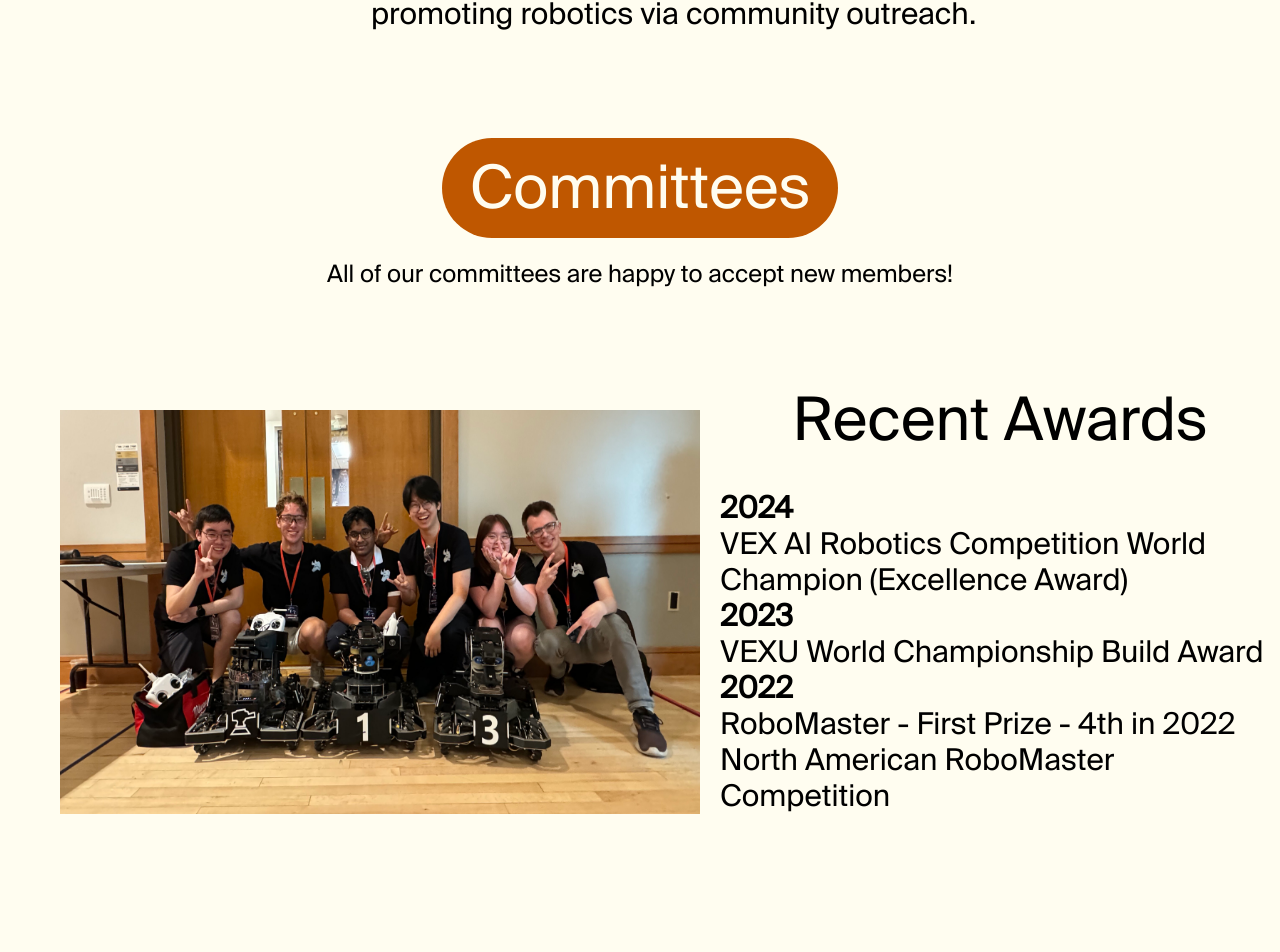
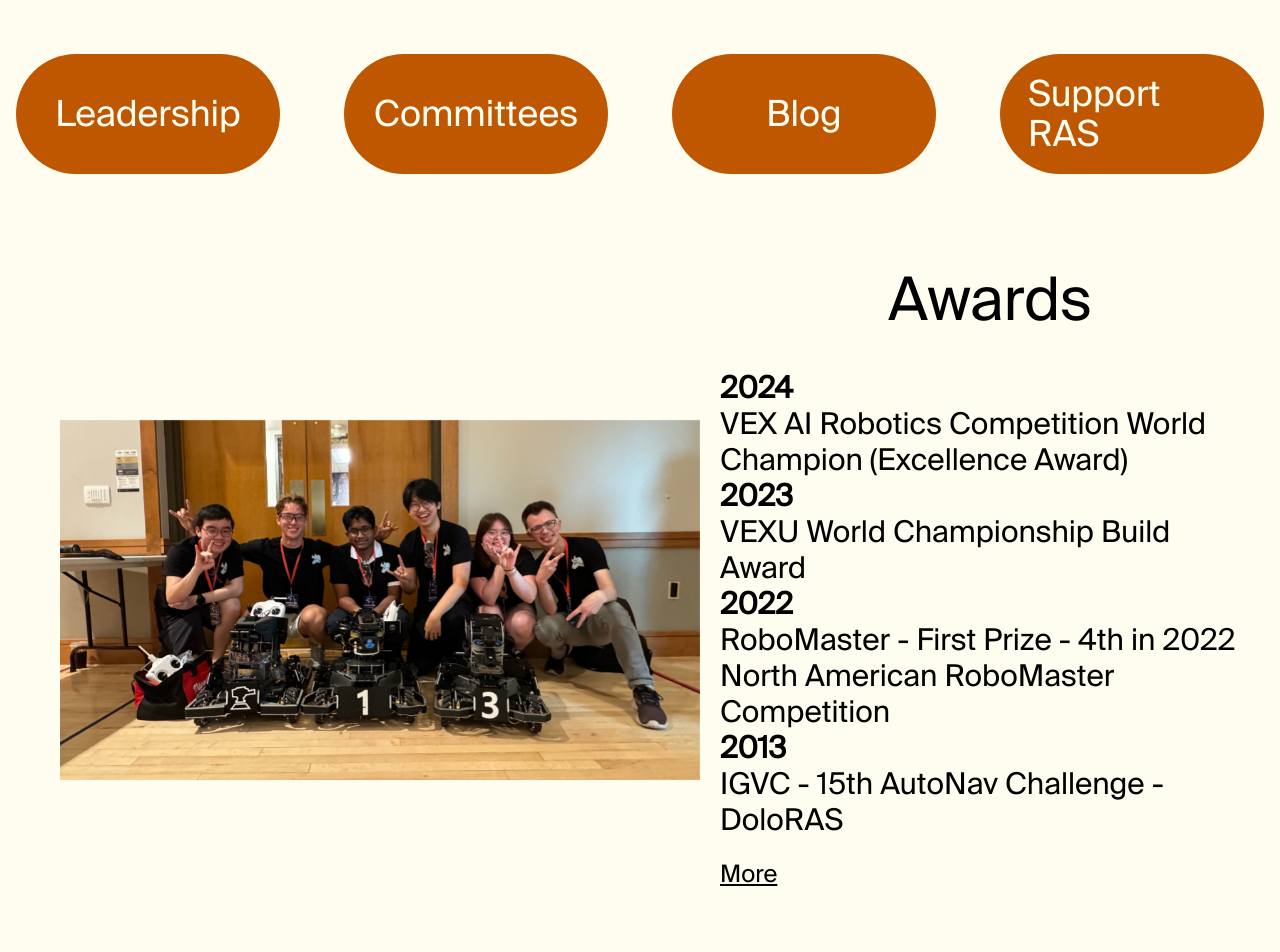
Before and after one commit to ZaidA2023/site_RAS_V3, a Next.js app: page / in a window 1280 px wide. Shown: the part 1278-2230 px from the top of the page. Before the commit the page ends 2092 px from the top, so only its background shows below. Built offline with nearby package versions, Linux system fonts and the light colour scheme.

Commit message:
Transitions messed up? IDK how

```diff
--- a/src/app/committees/page.tsx
+++ b/src/app/committees/page.tsx
@@ -9,7 +9,7 @@ return (
 <div>
   <Navbar scrollSet = {false} opacitySet = {false}/>
   {/* VexU title and slides */}
-  <div className = "mt-30 text-black flex">
+  <div className = " text-black flex">
   <div className = "text-start ml-20 text-4xl">
     VEXU
   </div>
--- a/src/app/components/Navbar.tsx
+++ b/src/app/components/Navbar.tsx
@@ -20,8 +20,9 @@ const Navbar: React.FC<NavbarProps> = ({
 }) => {
   const sections: NavSection[] = useMemo(() => [
     { id: '', label: 'Home' },
-    { id: 'committees', label: 'Committees' },
-    { id: 'contact', label: 'Contact' },
+    { id: '#committees', label: 'Join' },
+    { id: 'support', label: 'Supporters' },
+    { id: 'blog', label: 'Blog' },
   ], []);
 
   const [opacity, setOpacity] = useState<number>(scrollSet ? 0 : 1);
@@ -83,7 +84,7 @@ const Navbar: React.FC<NavbarProps> = ({
               key={section.id}
               href={`/${section.id}`}
               className={`
-                px-4 py-2 rounded-full font-bold transition duration-300
+                px-4 py-2 rounded-full font-bold transition duration-300 hover:cursor-pointer
                 pointer-events-auto border-transparent hover:bg-[#BF5700] hover:text-white
                 ${scrolled ? 'clickable' : ""}
                 ${scrolled && !inverse ? 'text-black' : 'text-white'}
--- /dev/null
+++ b/src/app/components/fade.tsx
@@ -0,0 +1,99 @@
+import { useState } from "react";
+
+export default function Awards() {
+  const initialHeader = "Awards";
+  const initialAwardContent = (
+    <>
+      <div className="font-bold">2024</div>
+      VEX AI Robotics Competition World Champion (Excellence Award)
+      <br />
+      <div className="font-bold">2023</div> VEXU World Championship Build Award
+      <br />
+      <div className="font-bold">2022</div> RoboMaster - First Prize - 4th in 2022 North American RoboMaster Competition
+      <div className="font-bold">2013</div>
+      IGVC - 15th AutoNav Challenge - DoloRAS
+      <br />
+    </>
+  );
+
+  const newHeader = "";
+  const newAwardContent = (
+    <>
+      <div className="font-bold">2007</div>
+      IGVC JAUS Level 1 Award; BlastyRAS
+      <br />
+      IEEE Region 5 - 5th Best Run - Whiny 1.1
+      <br />
+      FIRST - Rookie All-Star Award
+      <br />
+      Nationals Qualification - TinMan
+      <br />
+      <div className="font-bold">2006</div>
+      IGVC - Highest Rookie Score
+      <br />
+      IEEE Region 5 - Final Qualification
+      <br />
+      4th Highest Score - Whiny
+      <br />
+      DPRG - 2nd Place - RASlow
+      <br />
+      BEST Mentor Award
+      <br />
+      <div className="font-bold">2005</div>
+      DPRG - RoboRama 2nd Place
+      <br />
+      <div className="font-bold">2004</div>
+      IEEE Region 5 - Finals Qualification - Kim Smith
+      <br />
+    </>
+  );
+
+  const [headerText, setHeaderText] = useState(initialHeader);
+  const [awardContent, setAwardContent] = useState(initialAwardContent);
+  // Controls the fade transition
+  const [visible, setVisible] = useState(true);
+  // Tracks the current view
+  const [view, setView] = useState("initial");
+
+  const handleClick = () => {
+    // Fade out current text
+    setVisible(false);
+    setTimeout(() => {
+      if (view === "initial") {
+        setHeaderText(newHeader);
+        setAwardContent(newAwardContent);
+        setView("new");
+      } else {
+        setHeaderText(initialHeader);
+        setAwardContent(initialAwardContent);
+        setView("initial");
+      }
+      setVisible(true);
+    }, 500); // transition time
+  };
+
+  return (
+    <div className="p-5">
+      <div
+        className={`text-6xl relative text-center text-black transition-opacity duration-500 ${
+          visible ? "opacity-100" : "opacity-0"
+        }`}
+      >
+        {headerText}
+      </div>
+      <div
+        className={`flex flex-col w-full text-black text-3xl mt-10 text-start transition-opacity duration-500 ${
+          visible ? "opacity-100" : "opacity-0"
+        }`}
+      >
+        {awardContent}
+      </div>
+      <button
+        onClick={handleClick}
+        className="text-black underline text-2xl mt-5 hover:cursor-pointer"
+      >
+        {view === "initial" ? "More" : "Back"}
+      </button>
+    </div>
+  );
+}
--- a/src/app/components/slides.tsx
+++ b/src/app/components/slides.tsx
@@ -15,32 +15,32 @@ export namespace slides {
     { id: 5, img: '/images/demobots/chess5.jpg' },
   ];
   export const rbmSlides = [
-    { id: 1, img: '' },
-    { id: 2, img: '' },
-    { id: 3, img: '' },
-    { id: 4, img: '' },
-    { id: 5, img: '' },
+    // { id: 1, img: '' },
+    // { id: 2, img: '' },
+    // { id: 3, img: '' },
+    // { id: 4, img: '' },
+    // { id: 5, img: '' },
   ];
   export const igvcSlides = [
-    { id: 1, img: '' },
-    { id: 2, img: '' },
-    { id: 3, img: '' },
-    { id: 4, img: '' },
-    { id: 5, img: '' },
+    // { id: 1, img: '' },
+    // { id: 2, img: '' },
+    // { id: 3, img: '' },
+    // { id: 4, img: '' },
+    // { id: 5, img: '' },
   ];
   export const thonSlides = [
-    { id: 1, img: '' },
-    { id: 2, img: '' },
-    { id: 3, img: '' },
-    { id: 4, img: '' },
-    { id: 5, img: '' },
+    // { id: 1, img: '' },
+    // { id: 2, img: '' },
+    // { id: 3, img: '' },
+    // { id: 4, img: '' },
+    // { id: 5, img: '' },
   ];
   export const advSlides = [
-    { id: 1, img: '' },
-    { id: 2, img: '' },
-    { id: 3, img: '' },
-    { id: 4, img: '' },
-    { id: 5, img: '' },
+    // { id: 1, img: '' },
+    // { id: 2, img: '' },
+    // { id: 3, img: '' },
+    // { id: 4, img: '' },
+    // { id: 5, img: '' },
   ];
 }
 
--- a/src/app/page.tsx
+++ b/src/app/page.tsx
@@ -7,6 +7,8 @@ import React, { useEffect, useState } from 'react';
 import dynamic from 'next/dynamic';
 import Slideshow from './components/Slideshow';
 import {slides, Redir} from './components/slides';
+import Awards from './components/fade';
+import Committees from "./committees/page";
 
 
 //console.log(fetchData());
@@ -125,70 +127,89 @@ export default function Home() {
 
       {/* Post-home, about */}
       <div id="parent">
-        <div id="narrow" className="text-7xl text-center relative text-black flex-col left-15 mt-40">
+        <div id="narrow" className="text-7xl text-center relative text-black flex-col left-15 mt-30">
           What <br /> is <br /> RAS?
         </div>
-        <div id="wide" className="flex text-3xl justify-center text-black mt-45 relative leading-12">
+        <div id="wide" className="flex text-3xl justify-center text-black mt-35 relative leading-12">
           We are a student organization open to students from any background and major.<br/>
           Since 1997, we've helped students gain practical multi-disciplinary experience <br/>
           in the lab, then demonstrated our abilities at various robotics competitions while<br/>
           promoting robotics via community outreach.
         </div>
       </div>
+      <div className="flex">
 
-      <div className = "w-full flex justify-center">
+{/* <div className="mx-auto flex grid grid-cols-2 gap-16 p-4 mt-10"> */}
+<div className="mx-auto flex grid grid-cols-4 gap-16 p-4 mt-10">
+  <a
+    href="/"
+    className="inline-flex items-center justify-center truncate text-4xl hover:cursor-pointer px-7 py-5 rounded-full transition duration-300 border-transparent hover:bg-[#994600] bg-[#BF5700]"
+  >
+    Leadership
+  </a>
+  <a
+    href="/#committees"
+    className="inline-flex text-4xl items-center justify-center hover:cursor-pointer px-7 py-5 rounded-full transition duration-300 border-transparent hover:bg-[#994600] bg-[#BF5700]"
+  >
+    Committees
+  </a>
+    <a
+    href="/"
+    className="inline-flex text-4xl items-center justify-center hover:cursor-pointer px-7 py-5 rounded-full transition duration-300 border-transparent hover:bg-[#994600] bg-[#BF5700]"
+  >
+    Blog
+  </a>
+  <a
+    href="/"
+    className="inline-flex items-center justify-center text-4xl hover:cursor-pointer px-7 py-5 rounded-full transition duration-300 border-transparent hover:bg-[#994600] bg-[#BF5700]"
+  >
+    Support RAS
+  </a>
+</div>
+  {/* Left side: Image
+  <div className="flex">
+  <img
+    src="/images/rbm/rmteamlead.jpg"
+    alt="Your description"
+    className="flex object-contain h-auto justify-center mr-15"
+    style = {{width: width/2}}
+  />
+</div> */}
+</div>
+    {/* <div className = "flex">
+      <div className = "flex w-[50%] flex-col items-center">
         <a href = "/committees" id = "committees" className = {`inline-flex mt-25 text-6xl hover:cursor-pointer
           px-7 py-5 rounded-full transition duration-300 border-transparent hover:bg-[#994600] bg-[#BF5700]`}>
           Committees
         </a>
+        <div className = "text-black text-center text-2xl mt-5 mb-10">
+        All of our committees are happy to accept new members! <br/>
+        </div>
       </div>
-      <div className = "text-black text-center text-2xl mt-5 mb-20">
-        All of our committees are happy to accept new members! <br/>
+      <div className = "flex w-[50%] flex-col items-center">
+        <a href = "/committees" id = "committees" className = {`inline-flex mt-25 text-6xl hover:cursor-pointer
+          px-7 py-5 rounded-full transition duration-300 border-transparent hover:bg-[#994600] bg-[#BF5700]`}>
+          Leadership
+        </a>
+        <div className = "text-black text-center text-2xl mt-5 mb-10">
+          Meet our officers! <br/>
+        </div>
       </div>
+    </div> */}
 
       {/* Awards and total club photo :) */}
       <div className = "flex mt-15">
         <img
           src = "/images/rbm/rmteamlead.jpg"
-          className='flex ml-15 mr-auto z-5 mt-10'
+          className='flex ml-15 justify-start z-5 mt-10 object-contain h-auto'
           style = {{width: width/2}}
         />
-        <div className = "width-[50%] ml-5">
-          <div className="text-6xl relative text-center text-black mt-5">
-            Recent Awards
-          </div>
-          <div className = "text-black text-3xl mt-10 m-auto">
-            <div className = 'font-bold'>2024</div>
-            VEX AI Robotics Competition World Champion (Excellence Award)<br/>
-            <div className = 'font-bold'>2023</div> VEXU World Championship Build Award<br/>
-            <div className = 'font-bold'>2022</div> RoboMaster - First Prize - 4th in 2022 North American RoboMaster Competition<br/>
-            {/* 2013<br/> IGVC - 15th place in AutoNav Challenge - DoloRAS<br/>
-            2007<br/> IGVC JAUS Level 1 Award; BlastyRAS, IEEE Region 5 - 5th Best Run - Whiny 1.1, FIRST - Rookie All-Star Award, Nationals Qualification - TinMan<br/>
-            2006:<br/>IGVC - Highest Rookie Score - RASlow, IEEE Region 5 - Final Qualification, 4th Highest Score - Whiny, DPRG - Outdoor Long Haul, 2nd Place - RASlow, BEST - BEST Mentor Award<br/>
-            2005<br/> DPRG - RoboRama, 2nd Place<br/>
-            2004<br/> IEEE Region 5 - Finals Qualification - Kim Smith<br/> */}
-          </div>
-        </div>
-
+        <Awards/>
       </div>
 
-      {/* Maybe another text box or smthn here before robots? */}
-
-      {/* 3d render experiments */}
-      {/*
-      <div id="3d_meshs" className="flex float-right w-full h-[50vh]">
-        <Scene/>
-      </div>
-      <div>
-        <Scene2/>
-      </div>
-      <div>
-        <Scene3/>
-      </div>
-      <div>
-        <Scene4/>
-      </div>
-      */}
+      <div id = "committees" className = "text-black text-6xl text-center mt-20">Committees</div>
+      <div> <Committees/> </div>
+      <div className = "h-[10vh] text-black text-3xl text-center mt-40"> Site footer here!</div>
     </div>
   );
 }
```
